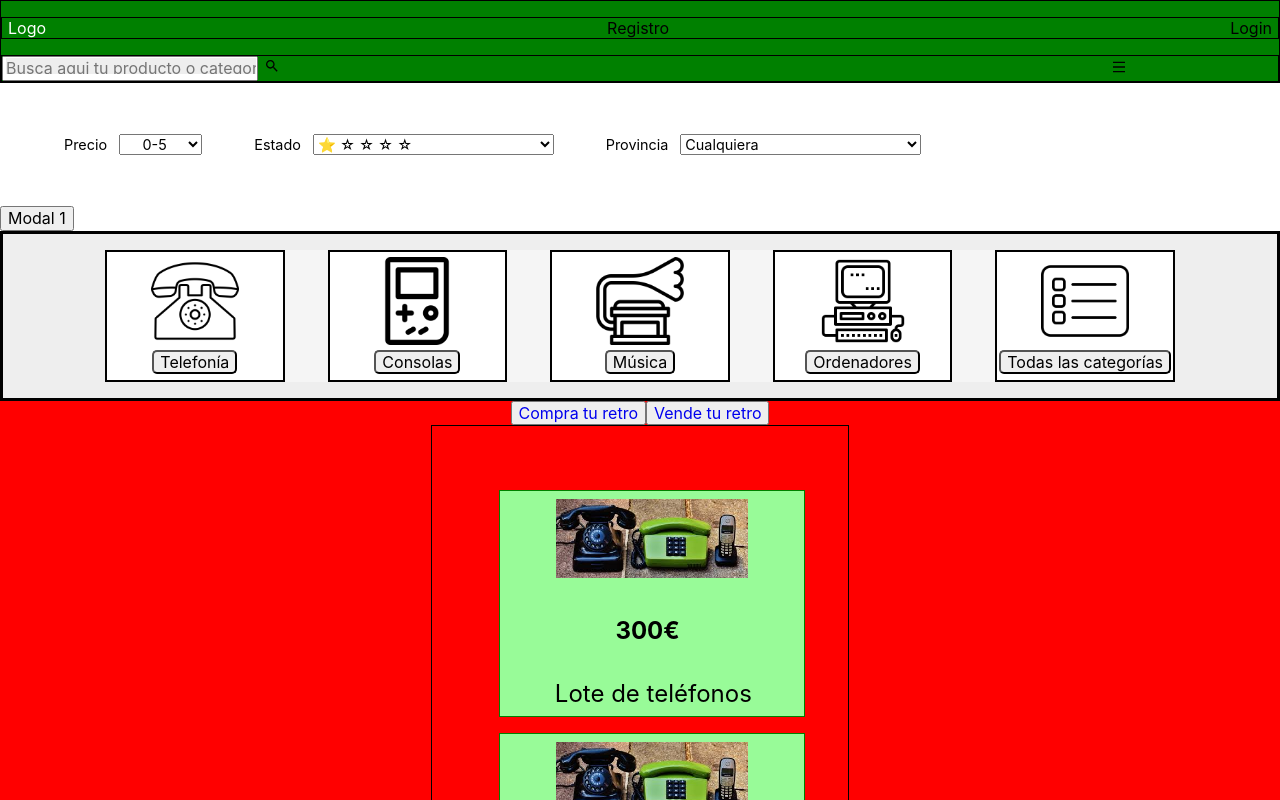
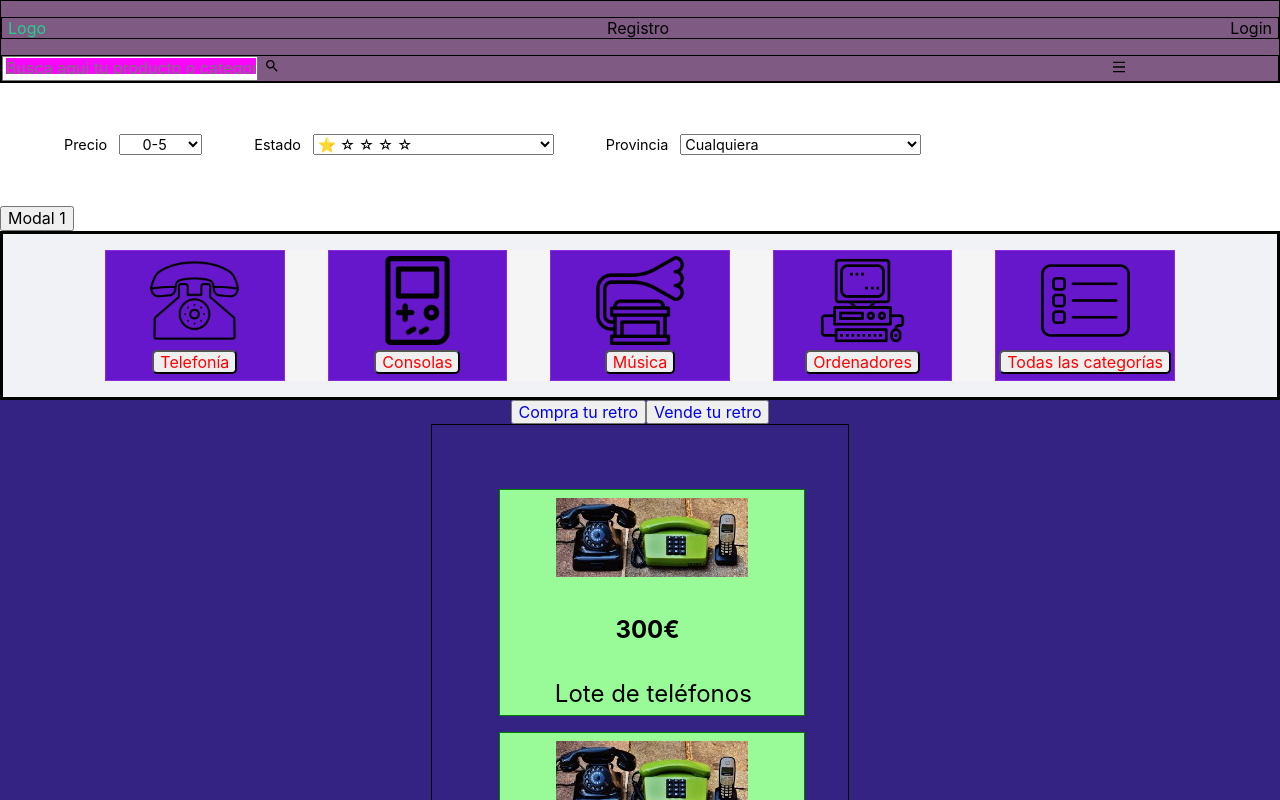
Before and after one commit to RetroWorldmarket/retroworldmarket, a React (Create React App) app in the folder react/retro/: page / in a window 1280 px wide. Shown: the top 800 px of the page. Built offline with nearby package versions, Linux system fonts and the light colour scheme.

Commit message:
Subiendo Repo Css sin terminar

```diff
--- a/react/retro/public/index.html
+++ b/react/retro/public/index.html
@@ -2,7 +2,7 @@
 <html lang="en">
     <head>
         <meta charset="utf-8" />
-    <link rel="icon" href="%PUBLIC_URL%/favicon.ico" />
+        <link rel="icon" href="./img/neon.png" />
         <meta name="viewport" content="width=device-width, initial-scale=1" />
         <meta name="theme-color" content="#000000" />
         <meta
@@ -38,6 +38,5 @@
 
       To begin the development, run `npm start` or `yarn start`.
       To create a production bundle, use `npm run build` or `yarn build`.
-    -->
-  </body>
+    --></body>
 </html>
--- a/react/retro/src/App.css
+++ b/react/retro/src/App.css
@@ -14,7 +14,7 @@ body {
 
 #cabeceraPrincipalSinLogo {
     border: 1px solid black;
-  background-color: green;
+    background-color: #7f5a83;
     display: flex;
     flex-direction: column;
 }
@@ -28,7 +28,7 @@ body {
 }
 
 #cabeceraPrincipalSinLogo button {
-  background-color: green;
+    background-color: #7f5a83;
     border: none;
 }
 #cabeceraPrincipalSinLogo button:hover {
@@ -43,7 +43,7 @@ body {
 
 #cabeceraPrincipalSinLogo a {
     text-decoration: none;
-  color: white;
+    color: #21d190;
 }
 
 /* barra de busqueda */
@@ -63,7 +63,7 @@ body {
 }
 
 #barraBusqueda::placeholder {
-  background-color: #eee;
+    background-color: #f907fc;
     width: 20em;
     height: 1rem;
 }
@@ -75,7 +75,7 @@ body {
 */
 
 #mainPaginaPrincipal {
-  background-color: red;
+    background-color: #352384;
 }
 
 #mainPaginaPrincipal a {
--- a/react/retro/src/App.js
+++ b/react/retro/src/App.js
@@ -3,7 +3,7 @@ import { Inicio } from './components/Inicio';
 import { InicioHeader } from './components/InicioHeader';
 import { PlusArticuloModal } from './components/articulo/PlusArticuloModal';
 import { OrdenarPor } from './components/ordenarPor/OrdenarPor';
-// import Modales from './components/Modales';
+import Modales from './components/Modales';
 
 function App() {
     return (
--- a/react/retro/src/components/Categorias.css
+++ b/react/retro/src/components/Categorias.css
@@ -1,6 +1,6 @@
 #marcoNavegacionCategorias {
     border: 3px solid black;
-    background: #eee;
+    background: #f1f2f6;
     display: flex;
     justify-content: space-around;
 }
@@ -19,13 +19,13 @@
 }
 
 .li-icono {
-    border: 2px solid black;
+    border: 1px solid blueviolet;
     display: flex;
     flex-direction: column;
     align-items: center;
     width: 30%;
 
-    background: white;
+    background: #6617cb;
 }
 
 .marco-icono {
@@ -33,6 +33,7 @@
     width: 50%;
     margin-top: 3%;
     margin-bottom: 1%;
+    border: none;
 }
 
 .icono {
@@ -43,4 +44,5 @@
 .boton-categoria {
     margin-bottom: 3%;
     border-radius: 5px;
+    color: red;
 }
```
Also changed, not shown: react/retro/public/img/neon.png (added), 9 other files (tests, documents, lock files or other folders). Lines whose indentation alone changed are shown as unchanged.
